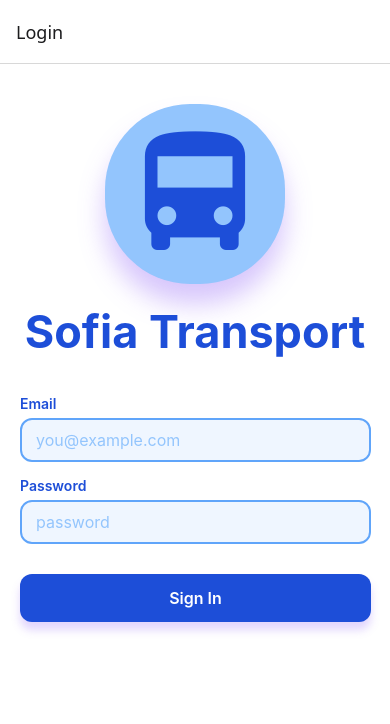
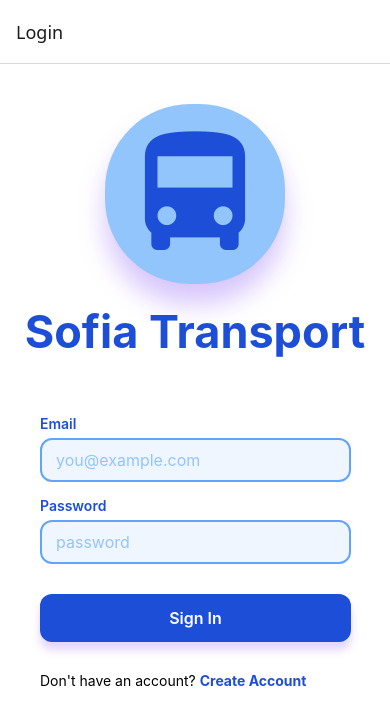
Before and after one commit to IvanTsve/react-native-cardio, a React Native app in the folder sofia-transport/: screen /Login in a window 390 px wide. Shown: the top 724 px of the page. Built offline with nearby package versions, Linux system fonts and the light colour scheme.

Commit message:
navigation to register added

```diff
--- a/sofia-transport/App.js
+++ b/sofia-transport/App.js
@@ -10,7 +10,7 @@ global.commonStyles = CommonStyles.commonStyles;
 
 export default function App() {
   return (
-    <View style={global.commonStyles.container}>
+    <View style={[global.commonStyles.container, {backgroundColor: '#c3c4c7'}]}>
       <StatusBar style="auto" />
       <RootNavigator />
     </View>
--- a/sofia-transport/src/components/auth/login/Login.jsx
+++ b/sofia-transport/src/components/auth/login/Login.jsx
@@ -1,9 +1,10 @@
 import React from 'react';
 import { View, Text, TextInput, TouchableOpacity } from 'react-native';
 import { MaterialCommunityIcons } from '@expo/vector-icons';
-
+import { useNavigation } from '@react-navigation/native';
 
 export default function LoginScreen() {
+    const navigation =  useNavigation();
 
     function signIn() {
 
@@ -30,7 +31,7 @@ export default function LoginScreen() {
                 </View>
                 <Text numberOfLines={1} style={global.commonStyles.title}>Sofia Transport</Text>
             </View>
-            <View style={[global.commonStyles.inputWrapper, { marginLeft: 20, gap: 15 }]}>
+            <View style={[global.commonStyles.inputWrapper, { marginLeft: 20, gap: 15, backgroundColor: 'white', padding: 20, borderRadius: 35 }]}>
                 <View>
                     <Text style={global.commonStyles.inputLabel}>Email</Text>
                     <TextInput
@@ -58,6 +59,18 @@ export default function LoginScreen() {
                         </Text>
                     </TouchableOpacity>
                 </View>
+
+                <View>
+                    <Text>
+                        Don't have an account?{' '}
+                        <Text
+                            style={{ color: '#1d4ed8', fontWeight: 'bold' }}
+                            onPress={() => navigation.navigate('Register')}
+                        >
+                            Create Account
+                        </Text>
+                    </Text>
+                </View>
             </View>
         </View>
     );
--- a/sofia-transport/src/styles/Common.jsx
+++ b/sofia-transport/src/styles/Common.jsx
@@ -11,7 +11,7 @@ export const commonStyles = StyleSheet.create({
   },
   container: {
     // flex: 1,
-    backgroundColor: '#fff',
+    // backgroundColor: '#fff',
     alignItems: 'stretch',        // center children horizontally
     justifyContent: 'flex-start',
     flexDirection: 'column',
```
